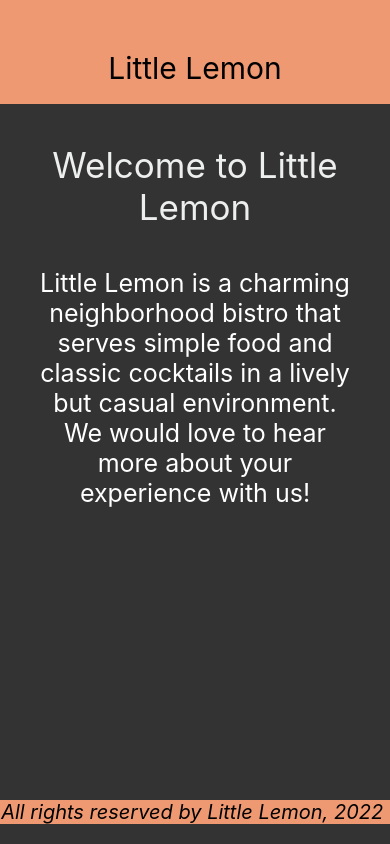
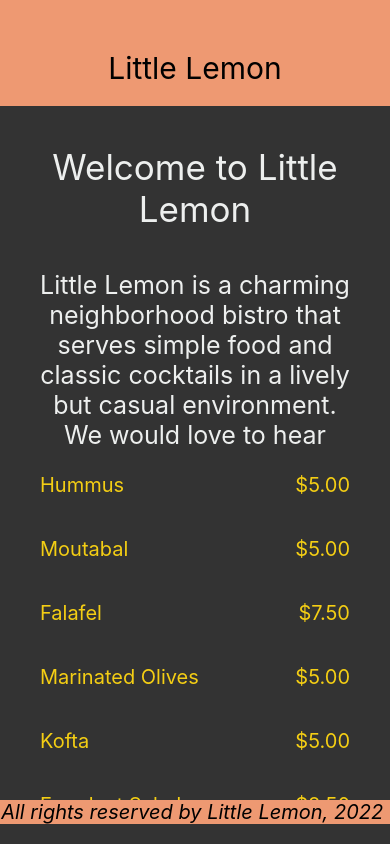
Before and after one commit to francescodelmonaco/little-lemon, a React Native app: screen / in a window 390 px wide. Built offline with nearby package versions, Linux system fonts and the light colour scheme.

Commit message:
add: flat list menu

```diff
--- a/App.js
+++ b/App.js
@@ -3,17 +3,19 @@
 // components
 import LittleLemonFooter from './components/LittleLemonFooter';
 import LittleLemonHeader from './components/LittleLemonHeader';
+import MenuItems from './components/MenuItems';
 import WelcomeScreen from './components/WelcomeScreen';
 
 export default function App() {
   return (
     <>
-      <View style={styles.mainView}>
+      <View style={styles.container}>
         <LittleLemonHeader />
         <WelcomeScreen />
+        <MenuItems />
       </View>
 
-      <View style={styles.footerView}>
+      <View style={styles.footerContainer}>
         <LittleLemonFooter />
       </View>
     </>
@@ -21,11 +23,11 @@
 };
 
 const styles = StyleSheet.create({
-  mainView: {
+  container: {
     flex: 1,
     backgroundColor: '#333333',
   },
-  footerView: {
+  footerContainer: {
     backgroundColor: '#333333'
   }
 });
--- a/components/LittleLemonHeader.js
+++ b/components/LittleLemonHeader.js
@@ -12,11 +12,11 @@
 
 const headerStyles = StyleSheet.create({
   container: {
-    flex: 0.15,
     backgroundColor: '#EE9972'
   },
   title: {
-    padding: 50,
+    paddingTop: 50,
+    paddingBottom: 20,
     fontSize: 30,
     color: 'black',
     textAlign: 'center',
--- /dev/null
+++ b/components/MenuItems.js
@@ -0,0 +1,65 @@
+import { FlatList, StyleSheet, Text, View } from "react-native";
+
+const menuItemsToDisplay = [
+    { name: 'Hummus', price: '$5.00', id: '1A' },
+    { name: 'Moutabal', price: '$5.00', id: '2B' },
+    { name: 'Falafel', price: '$7.50', id: '3C' },
+    { name: 'Marinated Olives', price: '$5.00', id: '4D' },
+    { name: 'Kofta', price: '$5.00', id: '5E' },
+    { name: 'Eggplant Salad', price: '$8.50', id: '6F' },
+    { name: 'Lentil Burger', price: '$10.00', id: '7G' },
+    { name: 'Smoked Salmon', price: '$14.00', id: '8H' },
+    { name: 'Kofta Burger', price: '$11.00', id: '9I' },
+    { name: 'Turkish Kebab', price: '$15.50', id: '10J' },
+    { name: 'Fries', price: '$3.00', id: '11K' },
+    { name: 'Buttered Rice', price: '$3.00', id: '12L' },
+    { name: 'Bread Sticks', price: '$3.00', id: '13M' },
+    { name: 'Pita Pocket', price: '$3.00', id: '14N' },
+    { name: 'Lentil Soup', price: '$3.75', id: '15O' },
+    { name: 'Greek Salad', price: '$6.00', id: '16Q' },
+    { name: 'Rice Pilaf', price: '$4.00', id: '17R' },
+    { name: 'Baklava', price: '$3.00', id: '18S' },
+    { name: 'Tartufo', price: '$3.00', id: '19T' },
+    { name: 'Tiramisu', price: '$5.00', id: '20U' },
+    { name: 'Panna Cotta', price: '$5.00', id: '21V' },
+];
+
+const Item = ({ name, price }) => {
+    return (
+        <View style={menuStyles.menuRow}>
+            <Text style={menuStyles.text}>{name}</Text>
+            <Text style={menuStyles.text}>{price}</Text>
+        </View>
+    )
+}
+
+export default function MenuItems() {
+    const renderItem = ({ item }) => <Item name={item.name} price={item.price} />
+
+    return (
+        <View style={menuStyles.container}>
+            <FlatList
+                data={menuItemsToDisplay}
+                renderItem={renderItem}
+                keyExtractor={renderItem => renderItem.id}
+            />
+        </View>
+    )
+};
+
+const menuStyles = StyleSheet.create({
+    container: {
+        flex: 1
+    },
+    menuRow: {
+        flex: 1,
+        flexDirection: "row",
+        justifyContent: "space-between",
+        paddingHorizontal: 40,
+        paddingVertical: 20
+    },
+    text: {
+        color: "#F4CE14",
+        fontSize: 20
+    }
+});
--- a/components/WelcomeScreen.js
+++ b/components/WelcomeScreen.js
@@ -28,7 +28,7 @@
         paddingVertical: 40
     },
     paragraph: {
-        color: "white",
+        color: "#EDEFEE",
         fontSize: 25,
         textAlign: "center",
         paddingHorizontal: 40
```
